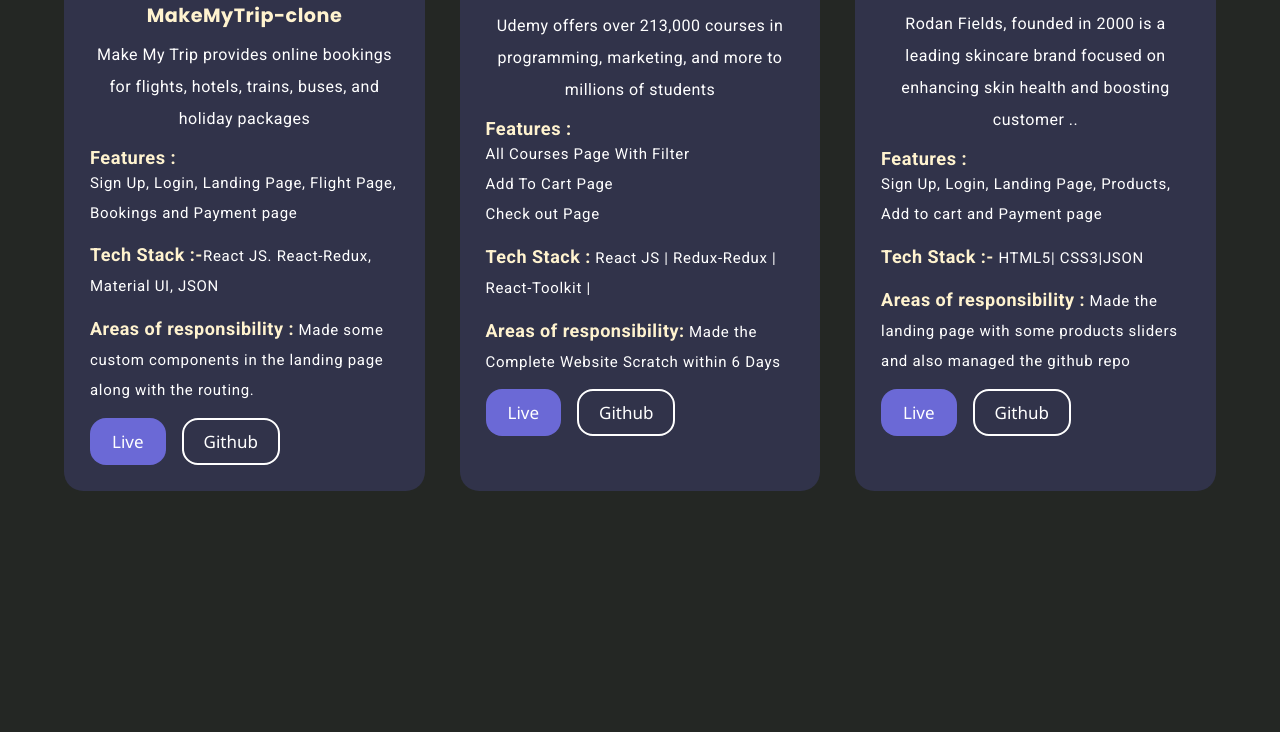
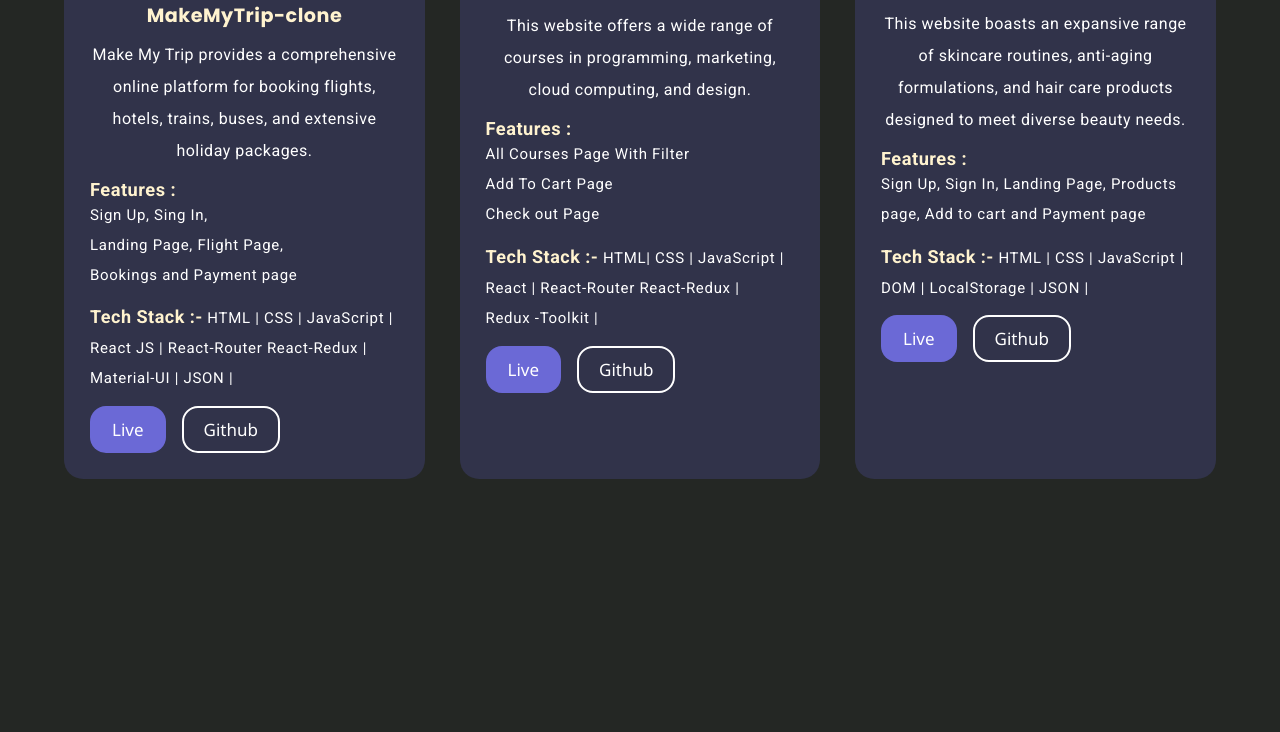
Before and after one commit to Tausifqureshi/My-Portfolio, a plain HTML site: page index.html in a window 1280 px wide. Shown: the part 2344-3076 px from the top of the page. Drawn offline with Linux system fonts and the light colour scheme.

Commit message:
promise-Initinal

```diff
--- a/index.html
+++ b/index.html
@@ -197,20 +197,22 @@
           <div class="project card" data-name="Frontend">
             <img src="image/MakeMyTrip.png" alt="" srcset="" />
             <h4>MakeMyTrip-clone</h4>
-            <p  class="first"> Make My Trip provides online bookings for flights, hotels,
-              trains, buses, and holiday packages</p>
+            <p  class="first"> Make My Trip provides a comprehensive online platform for booking flights, hotels, trains, buses, and extensive holiday packages.
+              </p>
             <h5><b>Features :</b>
-            <p> Sign Up, Login, Landing Page, Flight Page, Bookings and Payment page</p>
+            <p> Sign Up, Sing In, <br>
+              Landing Page, Flight Page,  <br>
+              Bookings and Payment page</p>
             </h5>
 
-               <p> <b>Tech Stack :-</b>React JS. React-Redux, Material UI, JSON</p>
+               <p> <b>Tech Stack :-</b> <span> HTML | CSS | JavaScript | React JS | React-Router
+                React-Redux | Material-UI | JSON |
+              </span></p>
 
-               <p> <b>Areas of responsibility :</b>
-                Made some custom components in the landing page along with the routing. </p>
 
             <div class="project-action-aria">
-              <a href="https://lively-haupia-9af7aa.netlify.app/" target="_blank" class="btn-sm btn">Live</a>
-              <a href="https://github.com/Tausifqureshi/Juicy_Chemistry_Clone1" target="_blank" class="btn-sm btn btn-white">Github</a>
+              <a href="https://merry-dieffenbachia-066b26.netlify.app/" target="_blank" class="btn-sm btn">Live</a>
+              <a href="https://github.com/Tausifqureshi/Make-MyTrip-clone" target="_blank" class="btn-sm btn btn-white">Github</a>
             </div>
           </div>
 
@@ -218,8 +220,8 @@
            <div class="project card" data-name="Frontend">
             <img src="image/react-project.png" alt="" srcset="" />
             <h4>Udemy-clone</h4>
-            <p class="first"> Udemy offers over 213,000 courses in programming,
-              marketing, and more to millions of students</p>
+            <p class="first">This website offers a wide range of courses in programming, marketing, cloud computing, and design.
+              </p>
               <h5>
                 <b>Features :</b>
               <p>All Courses Page With Filter</p>
@@ -227,10 +229,10 @@
               <p>Check out Page</p>
              </h5>
 
-             <p><b>Tech Stack :</b> <span> React JS | Redux-Redux | React-Toolkit |</span></p>
-
-            <p><b>Areas of responsibility:</b>
-              <span>Made the Complete Website Scratch within 6 Days</span></p>
+             <p><b>Tech Stack :-</b> <span> HTML| CSS | JavaScript | React |  React-Router
+              React-Redux |  <br>
+              Redux -Toolkit |
+            </span></p>
 
             <div class="project-action-aria">
               <a href="https://65d3989f42b0a515514a520e--polite-palmier-e23c7f.netlify.app/" class="btn-sm btn">Live</a>
@@ -243,11 +245,12 @@
           <div class="project card" data-name="Back">
             <img src="image/Rodan.png" alt="" srcset="" />
             <h4>Rodan + Fields-clone</h4>
-           <p  class="first">Rodan Fields, founded in 2000 is a leading skincare brand
-            focused on enhancing skin health and boosting customer ..</p>
+           <p  class="first">This website boasts an expansive range of skincare routines, anti-aging formulations, and hair care products designed to meet diverse beauty needs.</p>
 
              <h5><b>Features :</b>
-              <p> Sign Up, Login, Landing Page, Products, Add to cart and Payment page </p>
+              <p> Sign Up, Sign In,
+                Landing Page, Products page,
+                Add to cart and Payment page </p>
              <!-- <p> Product Page with listing all the data </p>
                <p>User can add item into the cart</p>
                <p>User can delete item</p>
@@ -255,10 +258,9 @@
               Landing Page,Products .</p> -->
               </h5>
 
-              <p> <b>Tech Stack :-</b>  HTML5| CSS3|JSON </p>
+              <p> <b>Tech Stack :-</b><span> HTML | CSS | JavaScript  | DOM | LocalStorage |
+                JSON | </span></p>
 
-              <p> <b>Areas of responsibility :</b>
-              Made the landing page with some products sliders and also managed the github repo </p>
 
 
 
```
